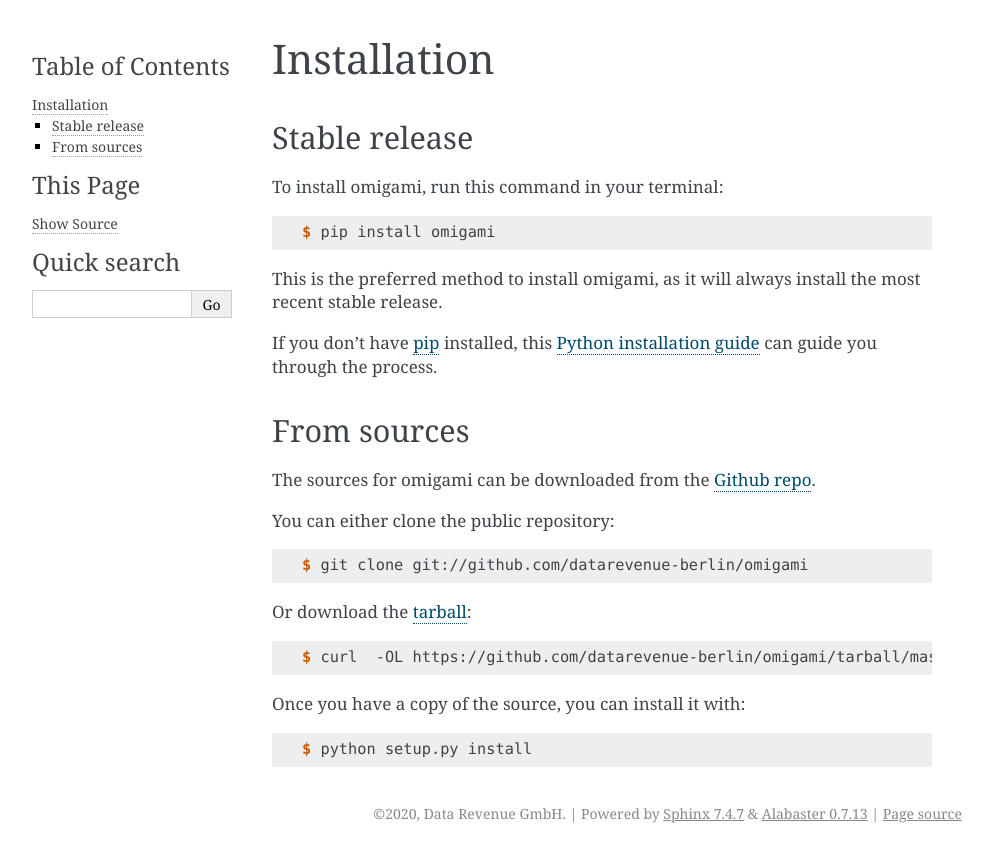
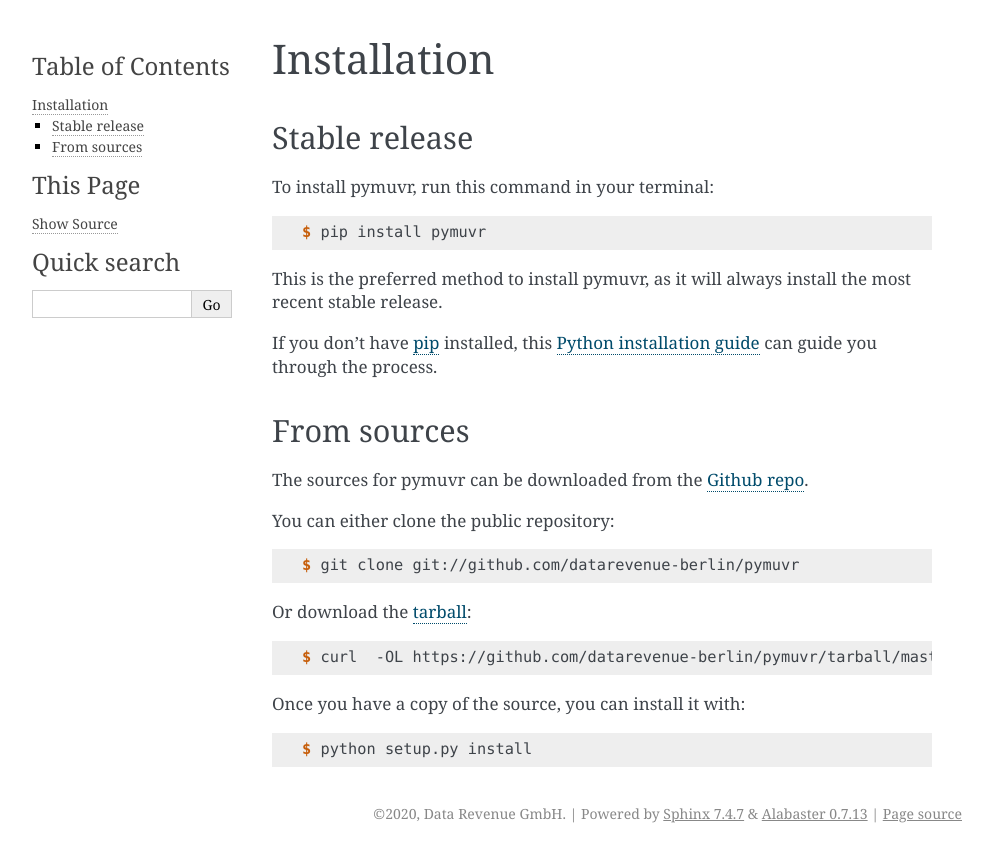
Before and after one commit to datarevenue-berlin/py-MUVR, a Sphinx documentation site: the page built from docs/installation.rst, in a window 1280 px wide. Shown: the top 862 px of the page, without its empty margins (148-1141 px from the left). Built offline with Sphinx 7.4.7, drawn with Linux system fonts in a browser that asks for light colours; pages that are not in the unit, such as notebooks, are missing from menus.

Commit message:
Rename references outside of python scripts
--- don't change below this line ---
CEN-1592 #time 8m

```diff
--- a/azure-pipelines.yml
+++ b/azure-pipelines.yml
@@ -31,11 +31,11 @@ steps:
 
 - script: |
     pip install pytest pytest-azurepipelines==1.0.0rc5
-    pytest --cov=omigami tests/ --cov-report html --nunitxml test-output.xml -m 'not slow'
+    pytest --cov=pymuvr tests/ --cov-report html --nunitxml test-output.xml -m 'not slow'
   displayName: 'Run fast tests'
 
 - script: |
-    pytest --cov=omigami tests/ --cov-report html --nunitxml test-output.xml -m 'slow'
+    pytest --cov=pymuvr tests/ --cov-report html --nunitxml test-output.xml -m 'slow'
   displayName: 'Run slow tests'
   condition: and(succeeded(), eq(variables['System.PullRequest.TargetBranch'], 'main'))
 
--- a/docs/index.rst
+++ b/docs/index.rst
@@ -1,4 +1,4 @@
-Welcome to omigami's documentation!
+Welcome to pymuvr's documentation!
 ======================================
 
 .. toctree::
--- a/docs/installation.rst
+++ b/docs/installation.rst
@@ -8,13 +8,13 @@ Installation
 Stable release
 --------------
 
-To install omigami, run this command in your terminal:
+To install pymuvr, run this command in your terminal:
 
 .. code-block:: console
 
-    $ pip install omigami
+    $ pip install pymuvr
 
-This is the preferred method to install omigami, as it will always install the most recent stable release.
+This is the preferred method to install pymuvr, as it will always install the most recent stable release.
 
 If you don't have `pip`_ installed, this `Python installation guide`_ can guide
 you through the process.
@@ -26,19 +26,19 @@ you through the process.
 From sources
 ------------
 
-The sources for omigami can be downloaded from the `Github repo`_.
+The sources for pymuvr can be downloaded from the `Github repo`_.
 
 You can either clone the public repository:
 
 .. code-block:: console
 
-    $ git clone git://github.com/datarevenue-berlin/omigami
+    $ git clone git://github.com/datarevenue-berlin/pymuvr
 
 Or download the `tarball`_:
 
 .. code-block:: console
 
-    $ curl  -OL https://github.com/datarevenue-berlin/omigami/tarball/master
+    $ curl  -OL https://github.com/datarevenue-berlin/pymuvr/tarball/master
 
 Once you have a copy of the source, you can install it with:
 
@@ -47,5 +47,5 @@ Once you have a copy of the source, you can install it with:
     $ python setup.py install
 
 
-.. _Github repo: https://github.com/datarevenue-berlin/omigami
-.. _tarball: https://github.com/datarevenue-berlin/omigami/tarball/master
+.. _Github repo: https://github.com/datarevenue-berlin/pymuvr
+.. _tarball: https://github.com/datarevenue-berlin/pymuvr/tarball/master
--- a/docs/readme.rst
+++ b/docs/readme.rst
@@ -2,4 +2,4 @@
 Readme
 ======
 
-The package README is available on the `landing page of the repository  <https://github.com/datarevenue-berlin/omigami>`_
+The package README is available on the `landing page of the repository  <https://github.com/datarevenue-berlin/pymuvr>`_
--- a/docs/usage.rst
+++ b/docs/usage.rst
@@ -2,6 +2,6 @@
 Usage
 =====
 
-To use omigami in a project::
+To use pymuvr in a project::
 
-    import omigami
+    import pymuvr
--- a/setup.cfg
+++ b/setup.cfg
@@ -1,8 +1,8 @@
 [versioneer]
 VCS = git
 style = pep440
-versionfile_source = omigami/_version.py
-versionfile_build = omigami/_version.py
+versionfile_source = pymuvr/_version.py
+versionfile_build = pymuvr/_version.py
 tag_prefix =
 
 [bdist_wheel]
```
Also changed, not shown: CONTRIBUTING.rst (+12 -12 lines), 7 other files.
